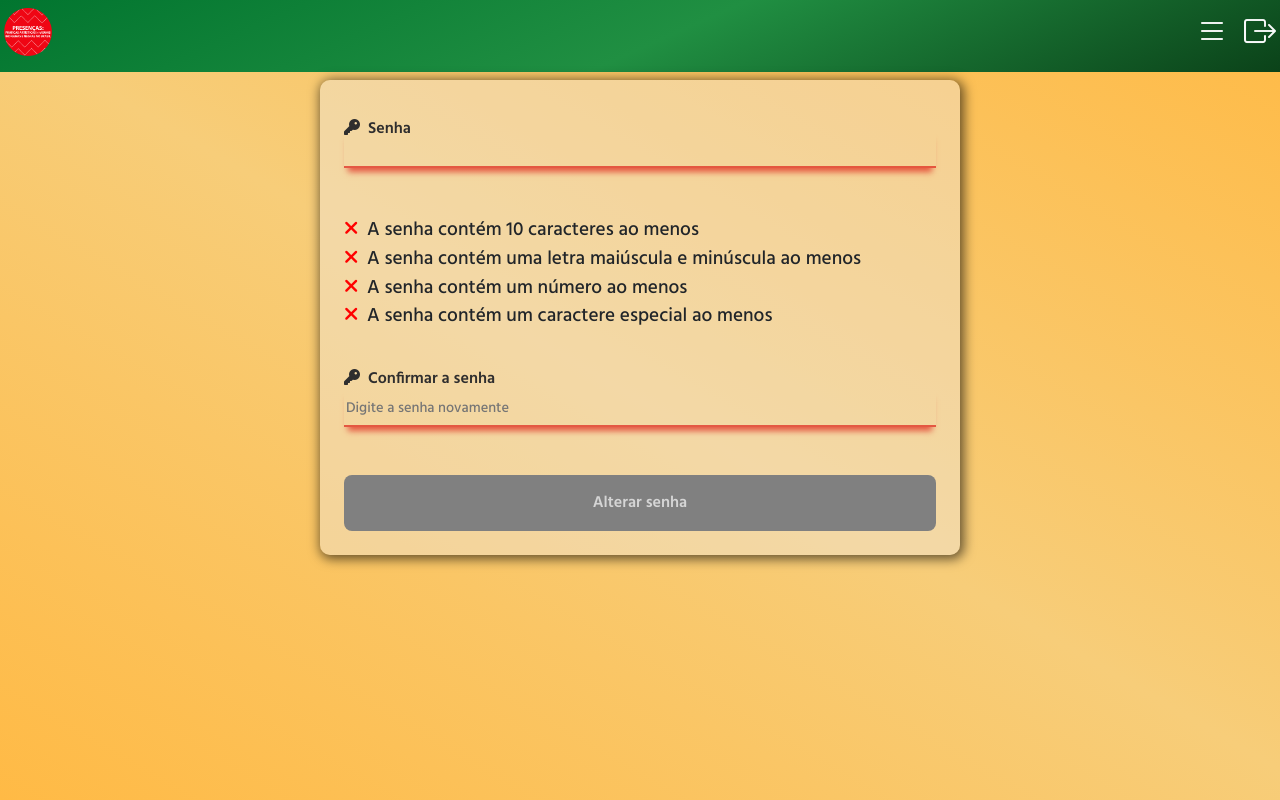
After one commit to thiagoc01/presencas-tcc, a Flask app: page /alterar_senha/ in a window 1280 px wide. The commit adds this page. Run offline with Flask 3, Linux system fonts and the light colour scheme; the visitor is signed in with stand-in values (Sample User, id 1); parts of the project's set-up code (start-up, migrations or seed data) failed here and were passed over; some libraries are stand-ins or nearby versions.

Commit message:
Implementação de alteração de senha
Acrescenta uma opção de alteração de senha pro usuário atual apenas, e não pra outros.
Também foi ajustada a separação das linhas de código e a macro que exibe erros pra campos
fora de uma lista de outros campos também foi ajustada para que possam ser exibidos mais de um erro
para um campo de entrada.

```diff
--- a/presencas/cadastro/controle_usuario.py
+++ b/presencas/cadastro/controle_usuario.py
@@ -3,8 +3,22 @@ from flask_login import current_user
 from wtforms.fields import StringField, PasswordField, BooleanField
 from wtforms.validators import InputRequired
 from .usuario import Usuario
-from presencas import db
+from presencas import db, bcrypt_var
 import re
+
+def _verifica_minimalidade_senha(form):
+
+    regex_simbolos = re.compile("[@_!#$%^&*()<>?/\|}{~:\.]")
+    regex_minuscula = re.compile("[a-z]")
+    regex_maiuscula = re.compile("[A-Z]")
+
+    regex_numero = re.compile("[0-9]")
+    if re.search(regex_simbolos, form.senha.data) == None or re.search(regex_minuscula, form.senha.data) == None \
+            or re.search(regex_maiuscula, form.senha.data) == None or re.search(regex_numero, form.senha.data) == None \
+            or len(form.senha.data) < 10:
+
+        form.erros["senha"] = "A senha deve ter pelo menos um caractere especial, uma letra maiúscula e minúscula, um número e 10 caracteres ao menos"
+
 
 class FormularioCadastro(FlaskForm):
 
@@ -17,33 +31,39 @@ class FormularioCadastro(FlaskForm):
     confirmar_senha = PasswordField('', [InputRequired("Insira a senha para confirmar")], render_kw=dict(placeholder="Digite a senha novamente"))
 
     def validate(self, extra_validators):
+
         validacao_form = super(FormularioCadastro, self).validate()
+
         if not validacao_form:
+
             if self.usuario.data == "":
+
                 self.erros["usuario"] = "Digite um nome de usuário"
+
             if self.senha.data == "":
+
                 self.erros["senha"] = "Digite uma senha"
+
             if self.confirmar_senha.data == "":
+
                 self.erros["confirmar_senha"] = "Digite a confirmação da senha"
+
             return False
         usuario = db.session.execute(db.select(Usuario).filter_by(usuario = self.usuario.data)).first()
         if usuario:
+
             self.erros["usuario"] = "Usuário já existente"
 
         if self.senha.data != self.confirmar_senha.data:
+
             self.erros["confirmar_senha"] = "As senhas não coincidem"
 
-        regex_simbolos = re.compile("[@_!#$%^&*()<>?/\|}{~:\.]")
-        regex_minuscula = re.compile("[a-z]")
-        regex_maiuscula = re.compile("[A-Z]")
-        regex_numero = re.compile("[0-9]")
-        if re.search(regex_simbolos, self.senha.data) == None or re.search(regex_minuscula, self.senha.data) == None \
-                or re.search(regex_maiuscula, self.senha.data) == None or re.search(regex_numero, self.senha.data) == None \
-                or len(self.senha.data) < 10:
-            self.erros["senha"] = "A senha deve ter pelo menos um caractere especial, uma letra maiúscula e minúscula, um número e 10 caracteres ao menos"
+        _verifica_minimalidade_senha(self)
 
         if len(self.erros.items()) > 0:
+
             return False
+
         return True
 
 class FormularioRemocao(FlaskForm):
@@ -54,16 +74,80 @@ class FormularioRemocao(FlaskForm):
     usuario = StringField('', [InputRequired("Insira o usuário para cadastro")], render_kw=dict(placeholder=""))
 
     def validate(self, extra_validators):
+
         validacao_form = super(FormularioRemocao, self).validate()
+
         if not validacao_form:
+
             if self.usuario.data == "":
+
                 self.erros["usuario"] = "Digite um nome de usuário"
+
             return False
+
         if self.usuario.data == current_user.usuario:
+
             self.erros["usuario"] = "O usuário a ser deletado não pode ser igual ao atual"
+
             return False
         usuario = db.session.execute(db.select(Usuario).filter_by(usuario = self.usuario.data)).first()
         if usuario == None:
+
             self.erros["usuario"] = "Usuário não cadastrado"
+
             return False
+
         return True
+
+class FormularioAlteracaoSenha(FlaskForm):
+
+    class Meta:
+        csrf = True
+
+    senha = PasswordField('', [InputRequired("Insira a senha para cadastro")], render_kw=dict(placeholder=""))
+    confirmar_senha = PasswordField('', [InputRequired("Insira a senha para confirmar")], render_kw=dict(placeholder="Digite a senha novamente"))
+
+    def validate(self, extra_validators):
+
+        validacao_form = super(FormularioAlteracaoSenha, self).validate()
+
+        if not validacao_form:
+
+            if self.senha.data == "":
+
+                self.erros["senha"] = "Digite uma senha"
+
+            if self.confirmar_senha.data == "":
+
+                self.erros["confirmar_senha"] = "Digite a confirmação da senha"
+
+            return False
+
+        try:
+
+            usuario = db.session.execute(db.select(Usuario).filter_by(usuario = current_user.usuario)).first()
+
+        except Exception:
+            raise
+
+        if self.senha.data != self.confirmar_senha.data:
+
+            self.erros["confirmar_senha"] = "As senhas não coincidem"
+
+        _verifica_minimalidade_senha(self)
+
+        if bcrypt_var.check_password_hash(usuario[0].senha, self.senha.data):
+
+            if self.erros.get('senha') == None:
+
+                self.erros["senha"] = "A senha nova não pode ser igual à atual"
+
+            else:
+
+                self.erros["senha"] = [self.erros.get("senha"), "A senha nova não pode ser igual à atual"]
+
+        if len(self.erros.items()) > 0:
+
+            return False
+
+        return True
--- a/presencas/cadastro/views.py
+++ b/presencas/cadastro/views.py
@@ -3,7 +3,7 @@ from flask_login import login_user, logout_user, current_user, login_required
 from presencas import bcrypt_var, db
 from .usuario import Usuario
 from .login import FormularioLogin
-from .controle_usuario import FormularioCadastro, FormularioRemocao
+from .controle_usuario import FormularioCadastro, FormularioRemocao, FormularioAlteracaoSenha
 from sqlalchemy.exc import DBAPIError, OperationalError
 
 cadastro_blueprint = Blueprint("cadastro", __name__)
@@ -33,8 +33,11 @@ def login():
 @cadastro_blueprint.route("/logout/")
 @login_required
 def logout():
+
     if current_user.is_authenticated:
+
         logout_user()
+
     return redirect(url_for("cadastro.login"))
 
 @cadastro_blueprint.route("/criar_usuario/", methods=['GET', 'POST'])
@@ -67,22 +70,59 @@ def criar_usuario():
 def remover_usuario():
 
     if not current_user.e_adm:
+
         abort(403)
 
     form = FormularioRemocao(request.form)
     form.erros = dict()
 
     if form.validate_on_submit():
+
         erro = None
-        usuario = db.session.execute(db.select(Usuario).filter_by(usuario = form.usuario.data)).first()[0]
+
         try:
+
+            usuario = db.session.execute(db.select(Usuario).filter_by(usuario = form.usuario.data)).first()[0]
             db.session.delete(usuario)
             db.session.commit()
+
         except (DBAPIError, OperationalError) as e:
+
             erro = e
+
         except Exception:
+
             abort(500)
 
         return render_template('cadastro/log_cadastro.html', usuario = form.usuario.data, erro = erro, cadastrar_usuario = False)
 
     return render_template('cadastro/cadastro_usuario.html', form = form, cadastrar_usuario = False)
+
+@cadastro_blueprint.route("/alterar_senha/", methods=['GET', 'POST'])
+@login_required
+def alterar_senha():
+
+    form = FormularioAlteracaoSenha(request.form)
+    form.erros = dict()
+
+    if form.validate_on_submit():
+
+        erro = None
+
+        try:
+
+            usuario = db.session.execute(db.select(Usuario).filter_by(usuario = current_user.usuario)).first()[0]
+            usuario.senha = bcrypt_var.generate_password_hash(form.senha.data)
+            db.session.commit()
+
+        except (DBAPIError, OperationalError) as e:
+
+            erro = e
+
+        except Exception:
+
+            abort(500)
+
+        return render_template('cadastro/log_alteracao_senha.html', erro = erro)
+
+    return render_template('cadastro/alteracao_senha.html', form = form)
--- /dev/null
+++ b/presencas/templates/cadastro/alteracao_senha.html
@@ -0,0 +1,57 @@
+{% extends "base.html" %}
+{% from "formularios/macros.html" import renderiza_campo, renderiza_erro_campo with context %}
+{% block title %}
+
+Projeto Presenças - Alterar senha
+
+{% endblock %}
+
+{% block css %}
+<link rel="stylesheet" href="{{ url_for('static', filename='styles/formulario.css') }}">
+<link rel="stylesheet" href="{{ url_for('static', filename='styles/cadastro_remocao.css') }}">
+{% endblock %}
+
+{% block content %}
+
+    <main class="p-4 mx-auto my-auto">
+
+        <form class="d-flex flex-column" method="POST">
+            {{ form.csrf_token }}
+
+            <div class="d-flex flex-column mb-5 mt-3 w-100 animacao-entrada">
+                {{ renderiza_campo(form.senha, "mb-2", "", '<span><i class="fa-solid fa-key pe-2"></i>Senha</span>') }}
+                {{ renderiza_erro_campo(form.senha.name, "flex-column" if form.erros.get('senha') and
+                    form.erros.get('senha') is iterable and form.erros.get('senha') is not string else "") }}
+            </div>
+
+            <div id="verificador-minimalidade-senha" class="verificador-minimalidade-senha mb-4">
+                <div class="verificador-10-caracteres">
+                    <i class="fa-solid fa-xmark pe-1"></i> A senha contém 10 caracteres ao menos
+                </div>
+                <div class="verificador-letras">
+                    <i class="fa-solid fa-xmark pe-1"></i> A senha contém uma letra maiúscula e minúscula ao menos
+                </div>
+                <div class="verificador-numero">
+                    <i class="fa-solid fa-xmark pe-1"></i> A senha contém um número ao menos
+                </div>
+                <div class="verificador-caractere-especial">
+                    <i class="fa-solid fa-xmark pe-1"></i> A senha contém um caractere especial ao menos
+                </div>
+            </div>
+
+            <div class="d-flex flex-column mb-5 mt-3 w-100 animacao-entrada">
+                {{ renderiza_campo(form.confirmar_senha, "mb-2 mt-2", "", '<span><i class="fa-solid fa-key pe-2"></i>Confirmar a senha</span>') }}
+                {{ renderiza_erro_campo(form.confirmar_senha.name) }}
+            </div>
+
+            <button id="botao-cadastrar" type="submit" disabled class="botao botao-criar p-3 d-block w-100">
+                Alterar senha
+            </button>
+        </form>
+
+    </main>
+
+<script src="{{ url_for('static', filename='jquery-3.7.1.min.js') }}"></script>
+<script src="{{ url_for('static', filename='controlador_senha.min.js') }}"></script>
+
+{% endblock %}
--- a/presencas/templates/formularios/macros.html
+++ b/presencas/templates/formularios/macros.html
@@ -29,7 +29,15 @@
 {% macro renderiza_erro_campo(campo, adicional = "") -%}
     {% if form.erros.get(campo) %}
         <div id="{{ campo }}-erro" class="p-3 m-3 d-flex gap-2 text-center {{adicional}}">
-            <i class="fa fa-close fs-2"></i>{{ form.erros.get(campo) }}
+            {% if form.erros.get(campo) is iterable and form.erros.get(campo) is not string %}
+                {% for erro in form.erros.get(campo) %}
+                    <div>
+                        <i class="fa fa-close fs-2 pe-2"></i>{{ erro }}
+                    </div>
+                {% endfor %}
+            {% else %}
+                <i class="fa fa-close fs-2 pe-2"></i>{{ form.erros.get(campo) }}
+            {% endif %}
         </div>
     {% endif %}
 {%- endmacro %}
--- a/presencas/templates/menu.html
+++ b/presencas/templates/menu.html
@@ -13,6 +13,7 @@ Projeto Presenças - Menu principal
 <main class="d-flex flex-column my-5 mx-auto gap-4 justify-content-center">
     <a class="botao-menu p-3 mx-auto my-2" href="{{ url_for('formulario.index_formulario_criacao_artista') }}">Cadastrar artista</a>
     <a class="botao-menu p-3 mx-auto my-2" href="{{ url_for('formulario.index_formulario_adicao_obras_artista') }}">Cadastrar obras de um artista existente</a>
+    <a class="botao-menu p-3 mx-auto my-2" href="{{ url_for('cadastro.alterar_senha') }}">Alterar senha</a>
     {% if current_user.e_adm %}
         <a class="botao-menu p-3 mx-auto my-2" href="{{ url_for('cadastro.criar_usuario') }}">Cadastrar novo usuário</a>
         <a class="botao-menu p-3 mx-auto my-2" href="{{ url_for('cadastro.remover_usuario') }}">Remover usuário</a>
```
Also changed, not shown: presencas/templates/cadastro/log_alteracao_senha.html (added, +43 -0 lines).
